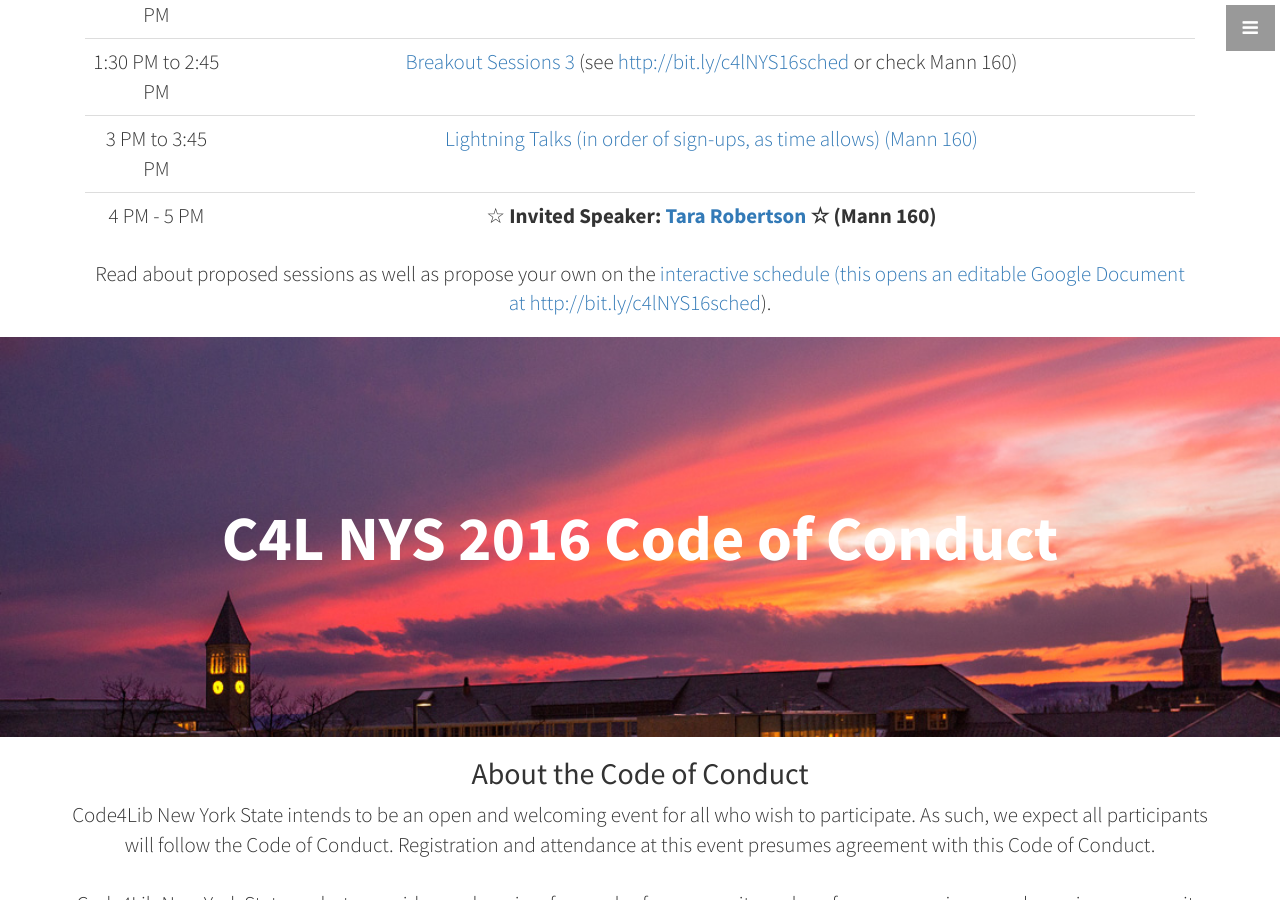
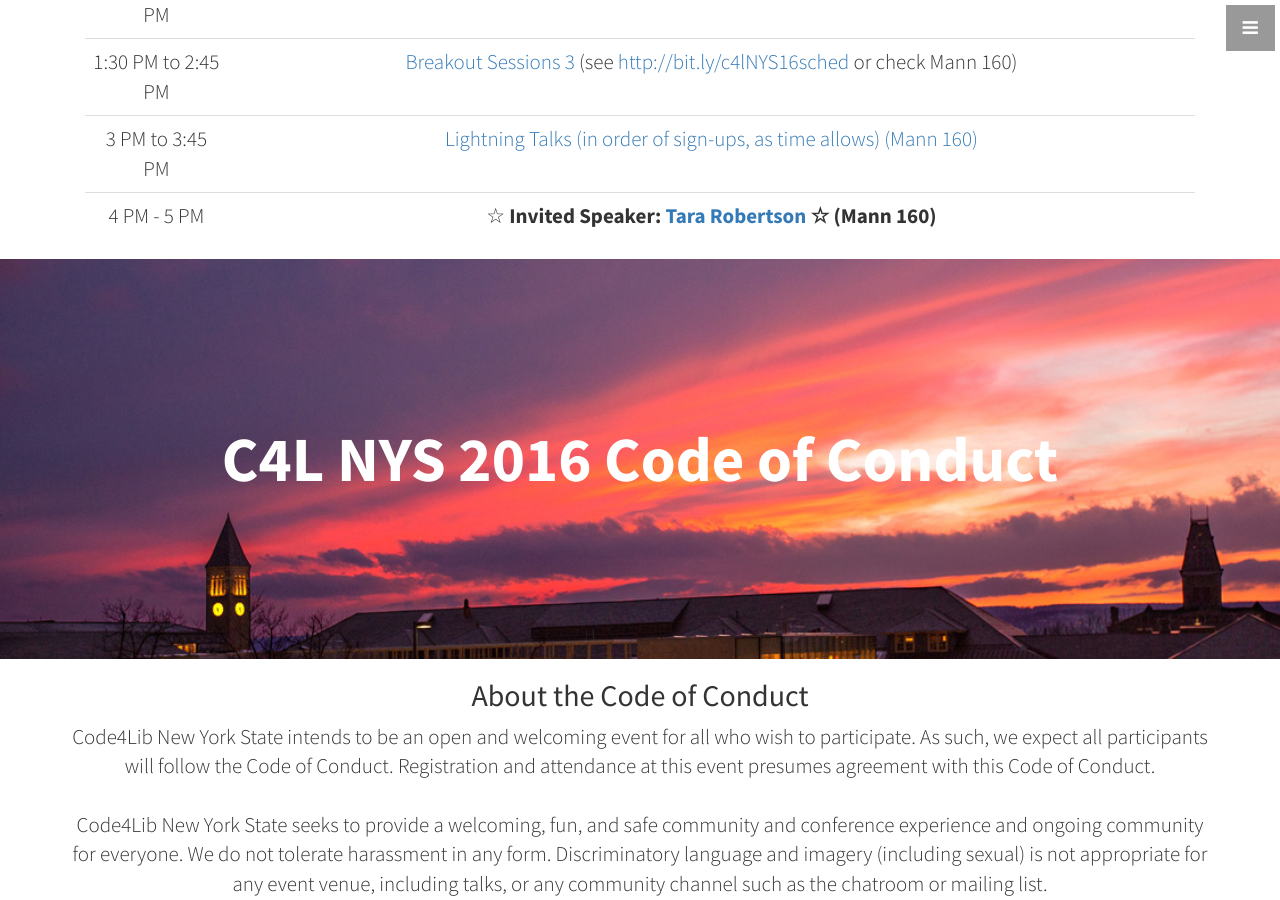
Before and after one commit to code4libNYS/2016, a Jekyll site: the page built from index.html, in a window 1280 px wide and 900 px high, scrolled down 3148 px. Built offline with Jekyll 4.4.1, drawn with Linux system fonts in a browser that asks for light colours.

Commit message:
removed repeated note

```diff
--- a/_includes/sched.html
+++ b/_includes/sched.html
@@ -80,7 +80,6 @@
             </tr>
           </tbody>
         </table>
-         <p class="lead">Read about proposed sessions as well as propose your own on the <a href="http://bit.ly/c4lNYS16sched">interactive schedule (this opens an editable Google Document at <a href="http://bit.ly/c4lNYS16sched">http://bit.ly/c4lNYS16sched</a>)</a>.</p>
     </div>
     <!-- /.row -->
   </div>
```
